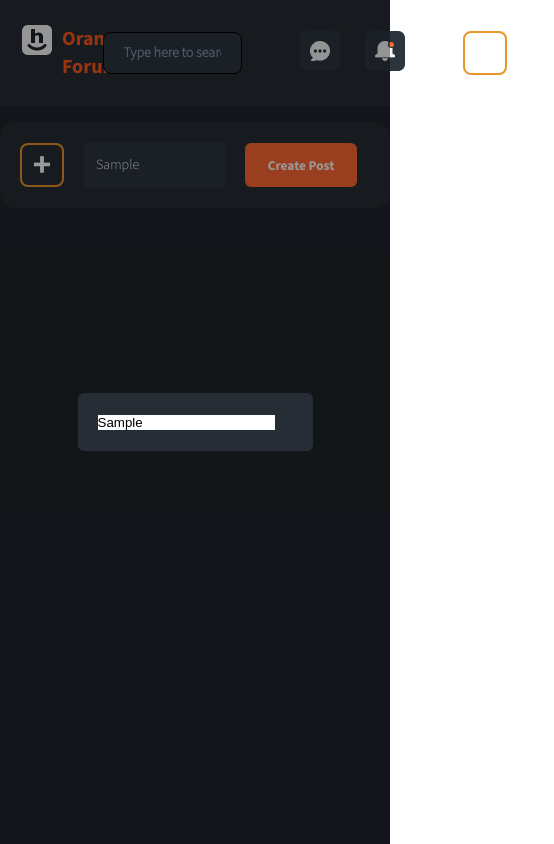
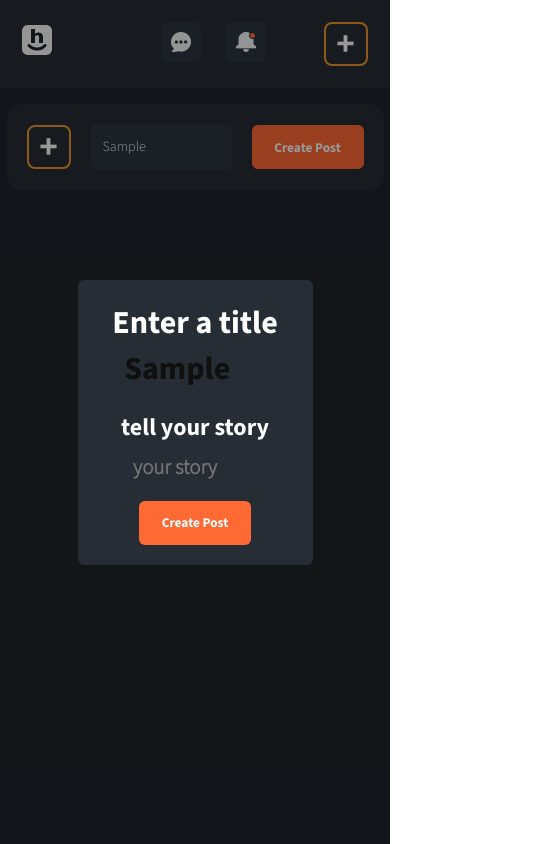
Before and after one commit to Kurbik72/Orange-Forum, a React app: page / in a window 390 px wide. Both pictures are taken after typing "Sample" into the empty fields and a click on the button "Create Post". Shown: the whole page, 554 px wide, since content can reach past the window. Built offline with nearby package versions, Linux system fonts and the light colour scheme.

Commit message:
modal window changes

```diff
--- a/src/components/simpe_components/header/header.module.css
+++ b/src/components/simpe_components/header/header.module.css
@@ -55,25 +55,13 @@
     color:#858EAD;
     font-weight: 600;
 }
-.avatar a{
-    text-decoration: none;
-    font-family: Header;
-    color: #FFFFFF;
-    font-size: 35px;
-}
-.avatar{
-    border: #EA942C solid 2px;
-    border-radius: 8px;
-    justify-content: center;
-    display: flex;
-    align-items: center;
-    width: 40px;
-    height: 40px;
-}
+
+
 .profile{
     min-width: 15%;
     display: flex;
     gap:16px;
+    padding-right: 2em;
 }
 .name{
     display: flex;
@@ -84,3 +72,38 @@
     color: #FFFFFF;
     font-family: Header;
 }
+@media (max-width : 768px) {
+    .search {
+    display: none;
+    }
+    .title{
+        display: none;
+    }
+    .name{
+        display: none;
+    }
+}
+@media (min-width: 768px) and (max-width: 804px){
+    .leftSite{
+        min-width:22%;
+    }
+    .name{
+        min-width: 100%;
+
+    }
+
+}
+@media (max-width: 480px) {
+    .profile  {
+        margin-right:2em ;
+    }
+}
+@media (max-width: 850px) and (min-width: 480px) {
+    .leftSite {
+        min-width:24%;
+    }
+    .name{
+        min-width: 50%;
+
+    }
+}
--- a/src/components/simpe_components/postsMarkUp/post.module.css
+++ b/src/components/simpe_components/postsMarkUp/post.module.css
@@ -14,9 +14,78 @@
     background-color: #262D34;
     height: 5.375em;
     border-radius: 16px;
-    width: 100%; /* Задает ширину блока равной родителю */
-    max-width: 800px; /* Ограничивает максимальную ширину для адаптивности */
-    box-sizing: border-box; /* Учитывает padding в ширину */
+    width: auto;
+    box-sizing: border-box;
 
 
 }
+.content{
+    display: flex;
+    flex-direction: column;
+    align-items: center;
+    gap: 10px;
+}
+.content label h1{
+    display: flex;
+    justify-content: center;
+    font-family: Header;
+    color: white;
+}
+.content label  p{
+    display: flex;
+    justify-content: center;
+    font-family: Header;
+    font-size: 1.5rem;
+    color: white;
+}
+
+.input1__content{
+    background-color: #262D34;
+    width: 30vw;
+    height: 46px;
+    border-radius: 6px;
+    padding: 0px 12px;
+    outline:none;
+    font-family: Header;
+    color: aliceblue;
+    font-size: 14px;
+    font-weight: 500;
+}
+.inputTitle input{
+    color: rgb(16, 16, 16);
+    font-family: Header;
+    font-size:2rem;
+}
+.yourStory{
+    background-color:#262D34;
+    color:rgb(255, 255, 255);
+    width: 30vw;
+    height: 46px;
+    border-radius: 6px;
+    padding: 0px 12px;
+    outline:none;
+    font-family: search;
+    font-size: 1.3rem;
+    font-weight: 600;
+}
+.textTitle{
+    margin-top: 0.5em;
+}
+.textTitle input::placeholder{
+    font-family: Search;
+
+}
+
+
+
+
+@media (max-width: 480px) {
+    .line {
+        width: auto;
+    }
+}
+@media (min-width: 1800px) {
+    .line {
+        width: auto;
+    }
+}
--- a/src/components/simpe_components/postsMarkUp/postSection.tsx
+++ b/src/components/simpe_components/postsMarkUp/postSection.tsx
@@ -12,7 +12,7 @@ const  postModule = () => {
     const [text, setText] = useState('');
     const onKeyDown = (e: React.KeyboardEvent<HTMLInputElement>) => {
         if(e.key === 'Enter')
-        { setModalActive(true)};
+        { setModalActive(true)}
     }
     const onTextEdit = (e:React.ChangeEvent<HTMLInputElement>) =>
     {
@@ -31,7 +31,21 @@ return (
 
         <ModalWindow active = {modalActive} setActive = {setModalActive} >
             <div className={post.content}>
-                <input type="text" value={text} onChange = {onTextEdit} />
+                <div className={post.inputTitle}>
+                <label>
+                    <h1>Enter a title</h1>
+                <input className={post.input1__content} type="text" value={text} onChange = {onTextEdit} placeholder='Title' />
+                </label>
+                </div>
+                <div className={post.textTitle}>
+                <label>
+                    <p>tell your story</p>
+                <input className={post.yourStory} type="text" placeholder='your story' />
+                </label>
+                </div>
+                <CreateBtn/>
+
+
             </div>
         </ModalWindow>
     </div>
--- a/src/components/ui/button/button.tsx
+++ b/src/components/ui/button/button.tsx
@@ -1,6 +1,6 @@
 import React from 'react'
 import btnStyles from '../button/button.module.css';
-const button = ({onClick, onChange}:{onClick: () => void, onChange: () => void}) => {
+const button = ({onClick, onChange}:{onClick?: () => void, onChange?: () => void}) => {
 return (
     <div className={btnStyles.button}>
         <button onClick = {onClick} onChange = {onChange}>Create Post</button>
--- a/src/components/ui/modalToCreate/ModalWindow.tsx
+++ b/src/components/ui/modalToCreate/ModalWindow.tsx
@@ -2,13 +2,16 @@ import React from 'react'
 import modal from '../modalToCreate/modal.module.css';
 import classNames from 'classnames';
 const ModalWindow = ({active,setActive,children}:{active:boolean,  setActive: (value: boolean) => void , children: React.ReactNode}) => {
-
+const onCloseModal = (e: React.KeyboardEvent<HTMLInputElement>) => {
+    if(e.key === 'Escape'){
+        setActive(false);
+        }
+}
 return (
 
     <div
     className={classNames(modal.modal, { [modal.active]: active })}
-    onClick={() => setActive(false)}
-        >
+    onClick={() => setActive(false)} onKeyDown={onCloseModal}>
         <div className={classNames(modal.modal__content , { [modal.active]: active })} onClick={(e) => e.stopPropagation()}>
 {children}
         </div>
--- a/src/components/ui/profile/profile.tsx
+++ b/src/components/ui/profile/profile.tsx
@@ -3,7 +3,7 @@ import avatar from '../../ui/profile/avatar.module.css';
 export default function profile({src, alt}:{src:string, alt:string}) {
 return (
     <div className={avatar.border}>
-    <div className={avatar.avatar} >
+    <div className={avatar.avatar}  >
     <a href="#">+</a>
     <img src={src} alt={alt}  />
 </div>
```
Also changed, not shown: src/components/ui/profile/avatar.module.css (line endings or trailing spaces).
